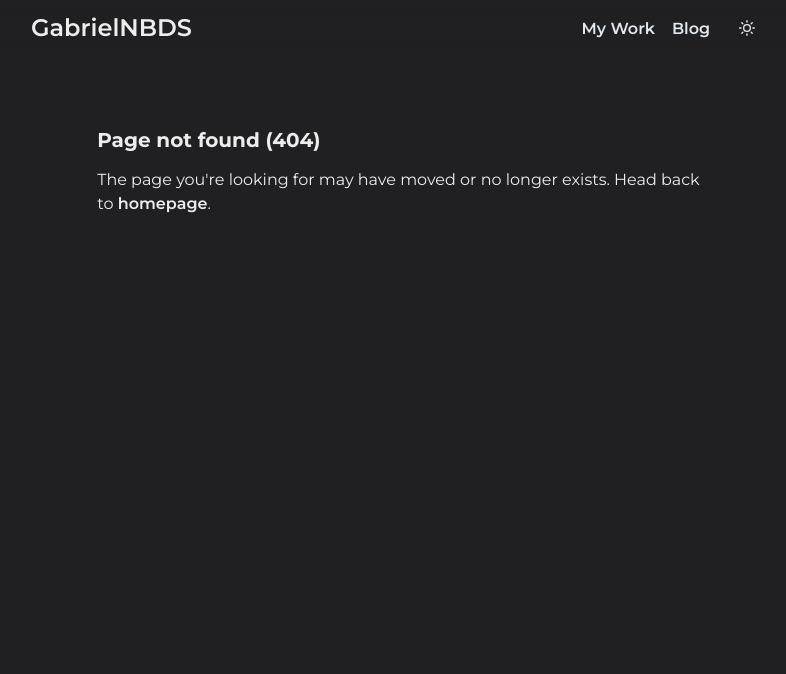
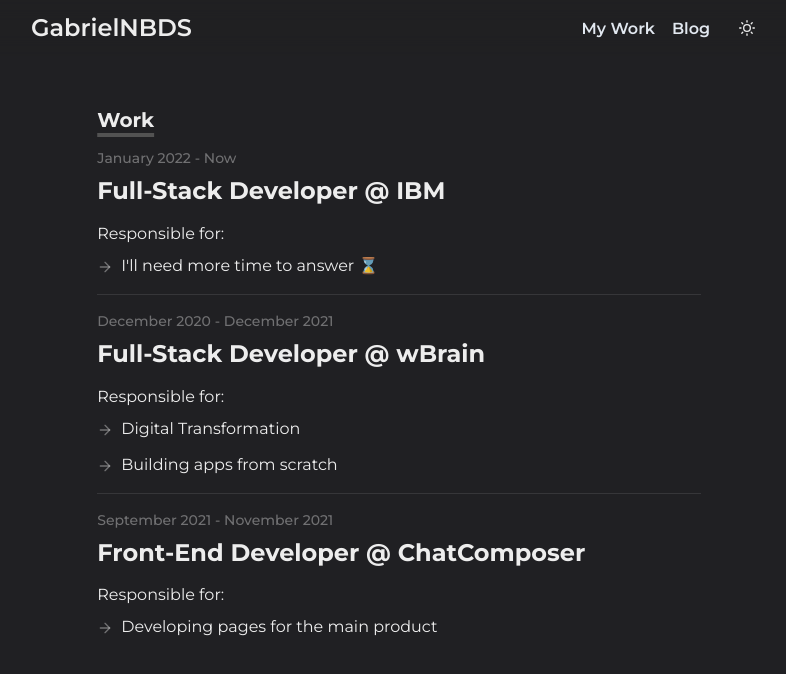
Before and after one commit to GabrielNBDS/gabrielnbds.dev, a Next.js app: page /my-work in a window 1280 px wide. Before the commit this address had no page. Shown: the top 674 px of the page, without its empty margins (241-1027 px from the left). Built offline with nearby package versions, Linux system fonts and the light colour scheme.

Commit message:
📦 NEW: Added works section

```diff
--- /dev/null
+++ b/src/pages/my-work/index.tsx
@@ -0,0 +1,85 @@
+import {
+  Container,
+  Divider,
+  Heading,
+  List,
+  ListIcon,
+  ListItem,
+  Stack,
+  Text,
+  useColorModeValue,
+} from '@chakra-ui/react'
+import { FiArrowRight } from 'react-icons/fi'
+import Section from '../../components/section'
+
+const works = [
+  {
+    date: 'January 2022 - Now',
+    title: 'Full-Stack Developer @ IBM',
+    items: ["I'll need more time to answer ⌛"],
+  },
+  {
+    date: 'December 2020 - December 2021',
+    title: 'Full-Stack Developer @ wBrain',
+    items: ['Digital Transformation', 'Building apps from scratch'],
+  },
+  {
+    date: 'September 2021 - November 2021',
+    title: 'Front-End Developer @ ChatComposer',
+    items: ['Developing pages for the main product'],
+  },
+]
+
+interface Work {
+  date: string
+  title: string
+  items: string[]
+}
+
+const WorksListItem = ({ date, title, items }: Work) => {
+  return (
+    <Stack>
+      <Text
+        fontSize={14}
+        fontWeight="500"
+        color={useColorModeValue('blackAlpha.700', 'whiteAlpha.500')}
+      >
+        {date}
+      </Text>
+
+      <Heading fontSize={24}>{title}</Heading>
+
+      <Text pt={2}>Responsible for:</Text>
+
+      <List spacing={3}>
+        {items.map(item => (
+          <ListItem>
+            <ListIcon
+              as={FiArrowRight}
+              color={useColorModeValue('blackAlpha.700', 'whiteAlpha.500')}
+            />
+            {item}
+          </ListItem>
+        ))}
+      </List>
+    </Stack>
+  )
+}
+
+const MyWork = () => {
+  return (
+    <Container py={24}>
+      <Section>
+        <Heading variant="section-title">Work</Heading>
+
+        <Stack spacing={4} divider={<Divider />}>
+          {works.map(work => (
+            <WorksListItem {...work} />
+          ))}
+        </Stack>
+      </Section>
+    </Container>
+  )
+}
+
+export default MyWork
```
